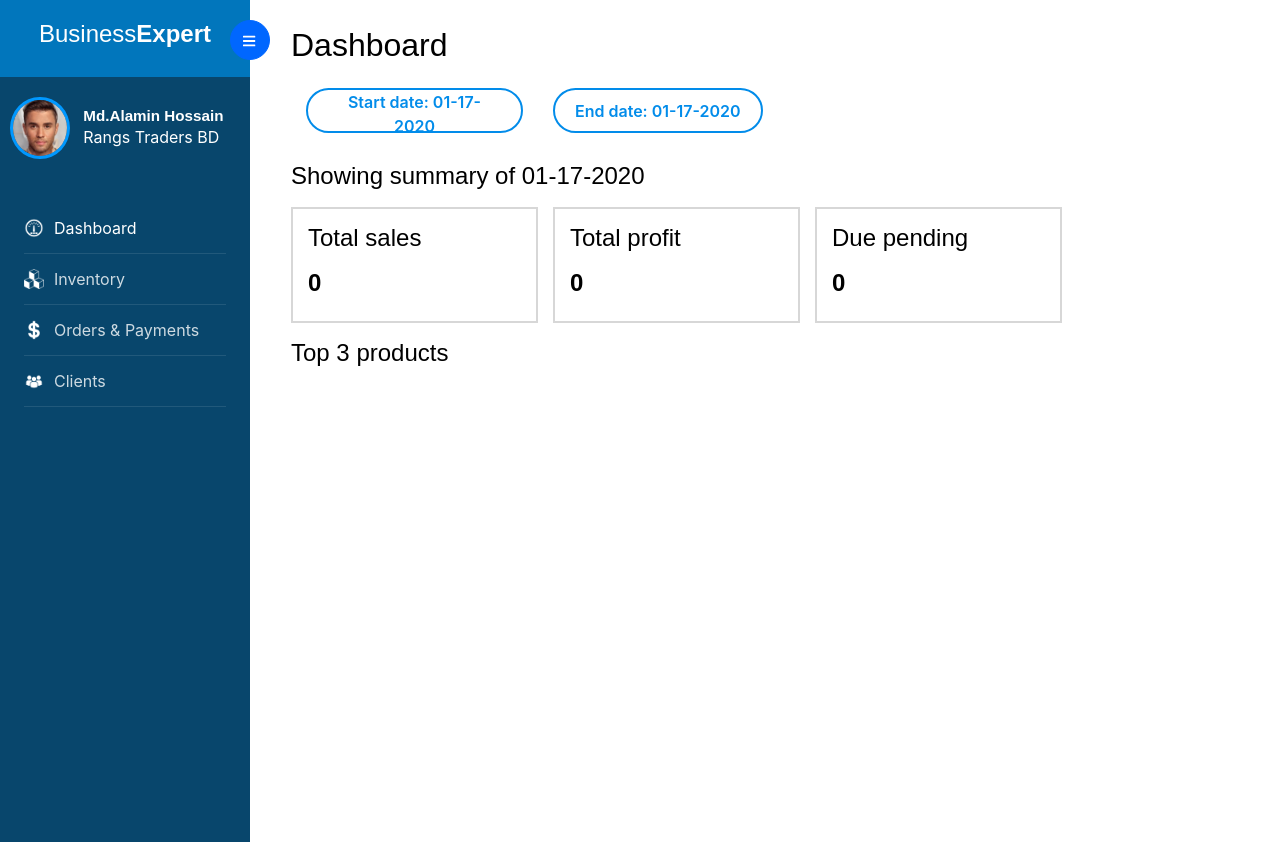
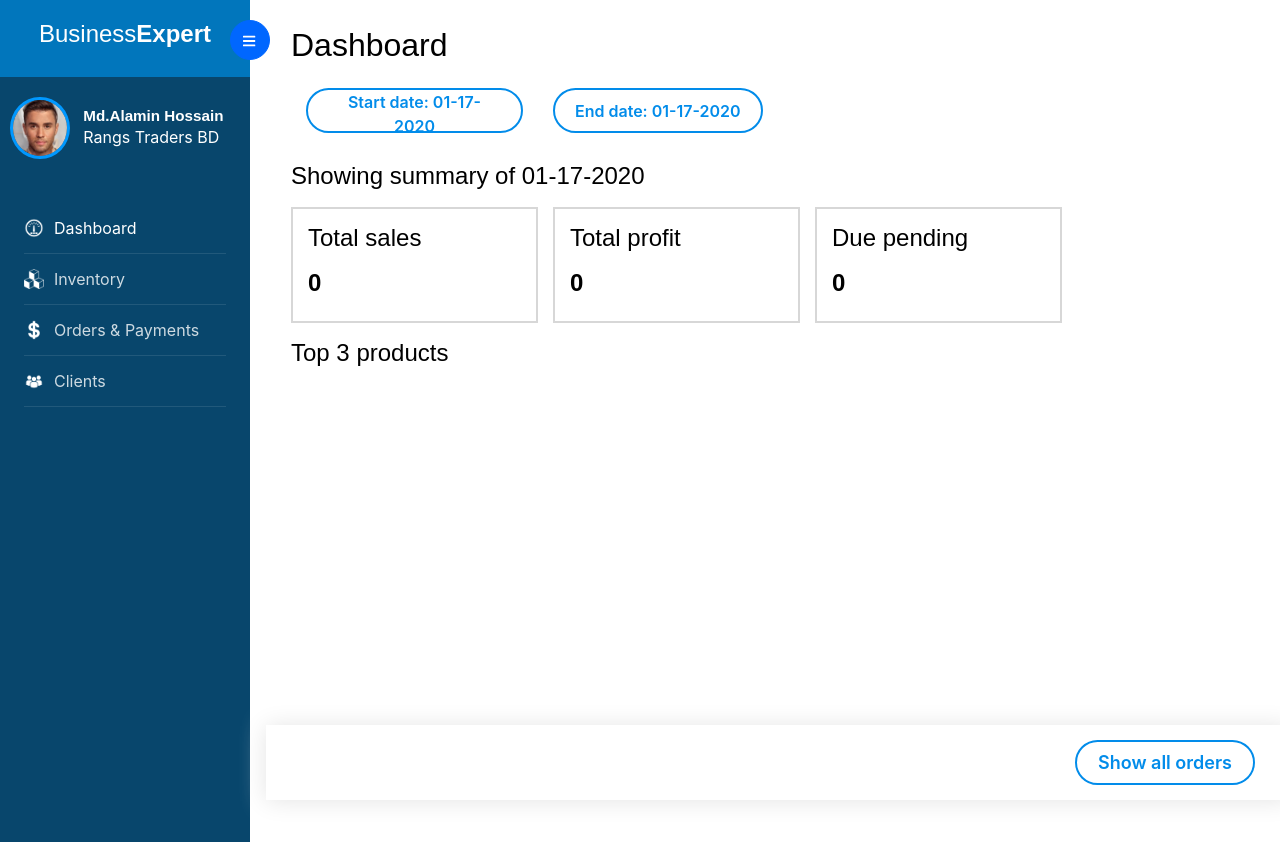
Before and after one commit to arn3342/BizXp-FrontEnd, a React (Create React App) app: page / in a window 1280 px wide. Built offline with nearby package versions, Linux system fonts and the light colour scheme; what @react-pdf/renderer would draw is missing.

Commit message:
dashboard fixed

```diff
--- a/src/components/Dashboard/dashboard.js
+++ b/src/components/Dashboard/dashboard.js
@@ -67,6 +67,10 @@ class Dashboard extends Component {
                         <h4 className="mb-4" onClick={() => this.addDummyProduct()}>Top 3 products</h4>
                     </div>
                 </div>
+                <div id="finalizeOrderContainer" className="bottom-div div-shadow">
+                    <button className="btn-Blue rightSpace" onClick={() => this.ConfirmOrder()} style={{ width: '180px' }}>Show all orders</button>
+                    {/* </div> */}
+                </div>
             </div >
         );
     }
```
Also changed, not shown: src/components/Clients/clients.css (added), src/components/Clients/clients.js (added).
